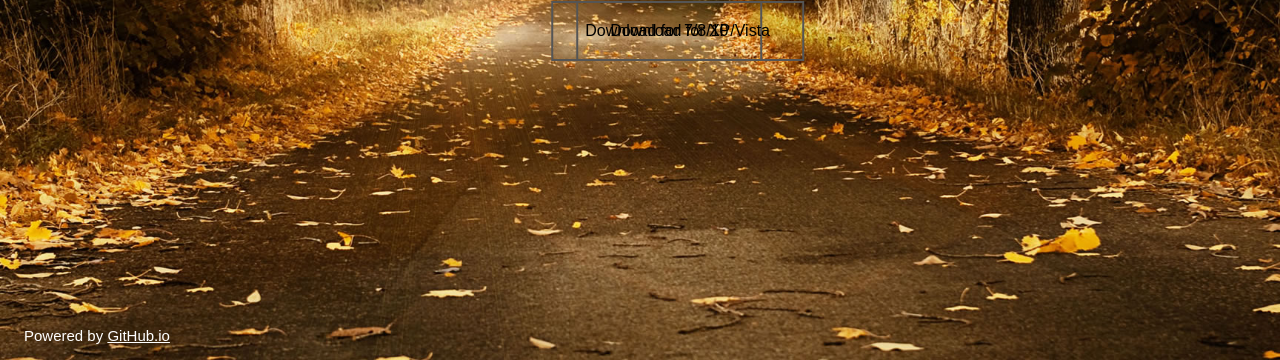
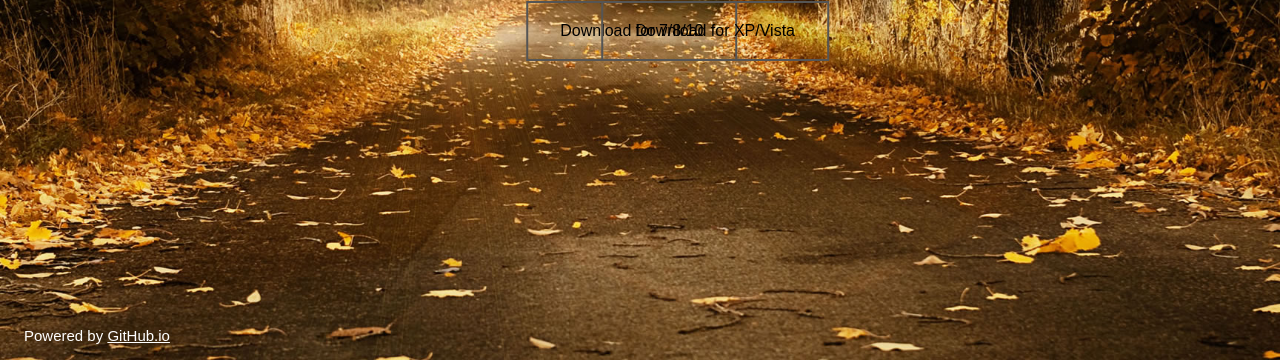
Before and after one commit to ReecesPuffs/web, a plain HTML site: page index.html in a window 1280 px wide. Shown: the part 479-839 px from the top of the page. Drawn offline with nearby package versions, Linux system fonts and the light colour scheme.

Commit message:
Update style.css

```diff
--- a/styles/style.css
+++ b/styles/style.css
@@ -22,7 +22,7 @@ body, html {
     text-decoration: none;
     display: inline;
     position: fixed;
-    left: 125px;
+    left: 100px;
     font-size: 16px;
     margin: 4px 2px;
     -webkit-transition-duration: 0.4s; /* Safari */
@@ -48,7 +48,7 @@ body, html {
     text-decoration: none;
     display: inline;
     position: fixed;
-    left: 150px;
+    left: 175px;
     font-size: 16px;
     margin: 4px 2px;
     -webkit-transition-duration: 0.4s; /* Safari */
```
